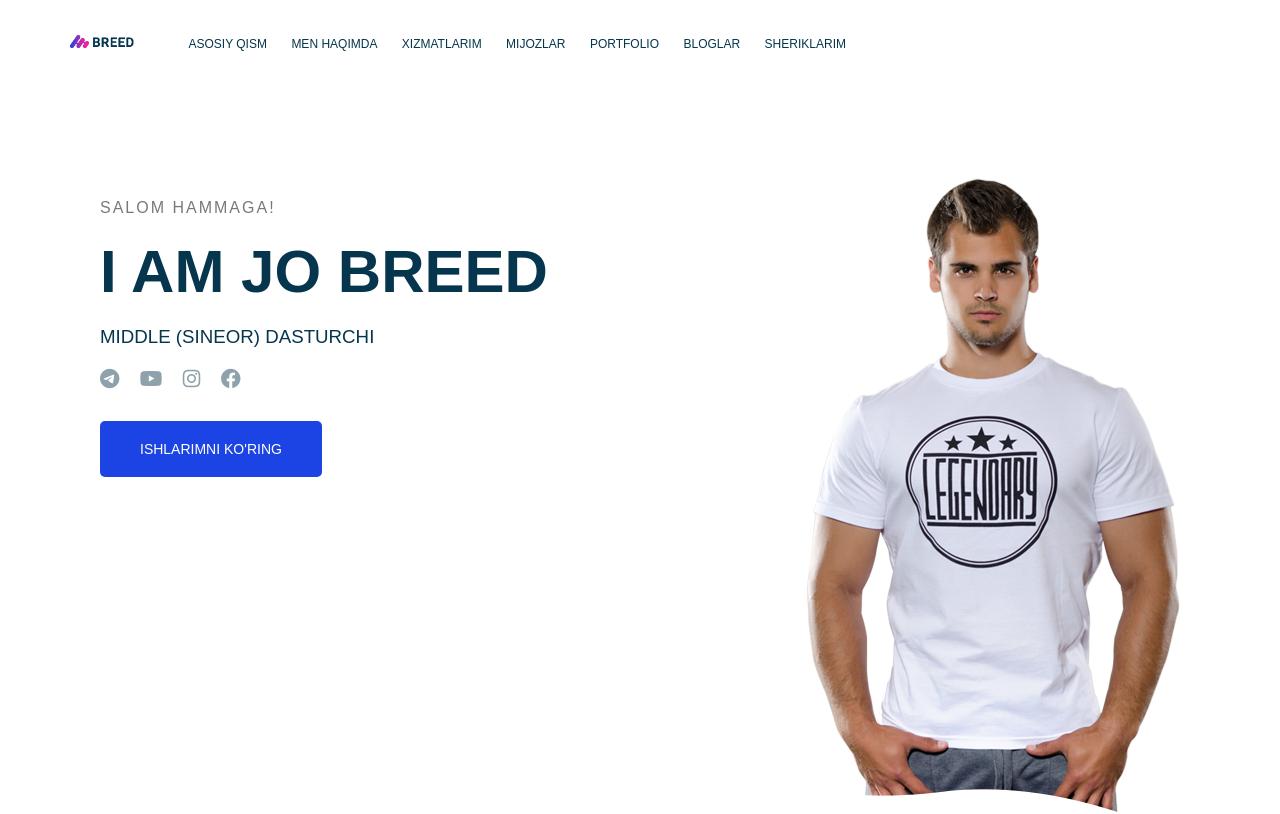
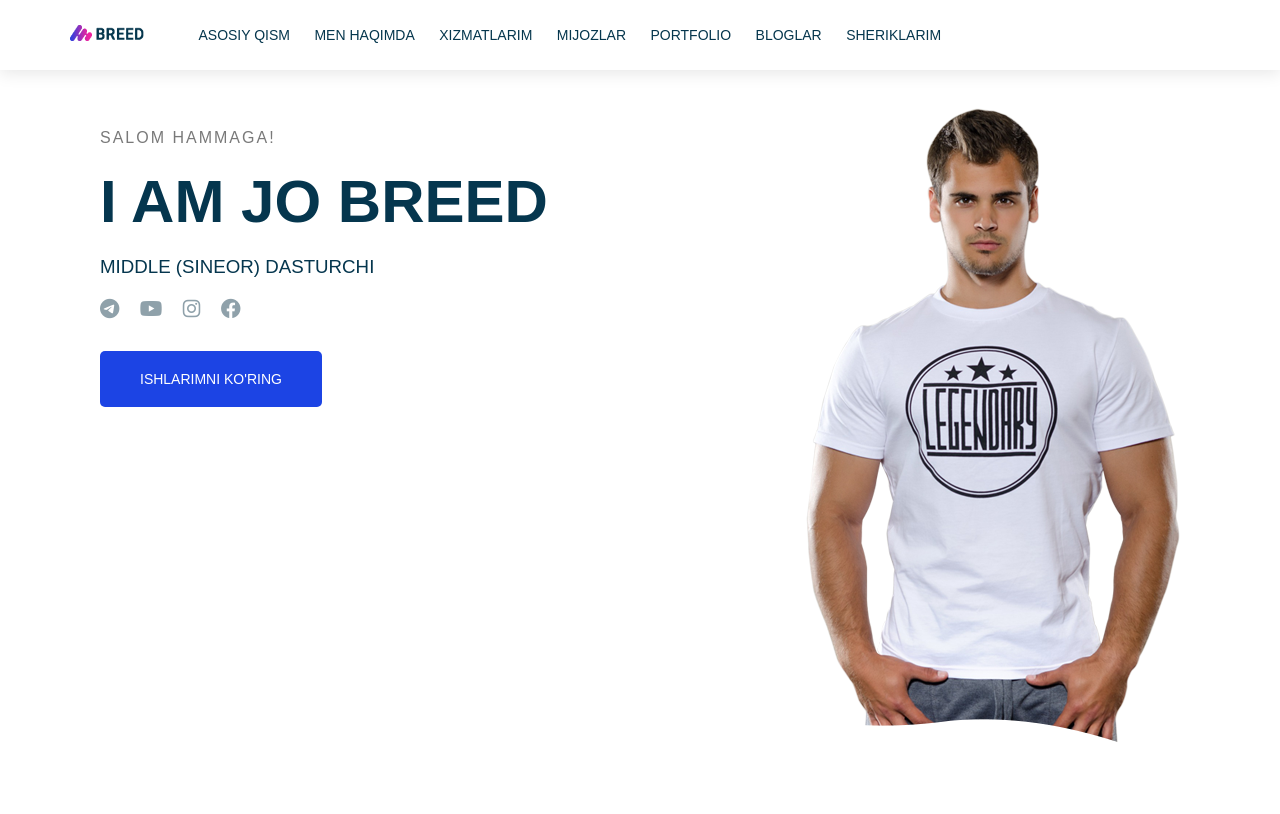
Before and after one commit to Raxmatilla97/Css_assoslari_bo-yicha_portfalio, a plain HTML site: page index.html in a window 1280 px wide. Shown: the top 814 px of the page. Drawn offline with Linux system fonts and the light colour scheme.

Commit message:
Yangilanish

```diff
--- a/css/styles.css
+++ b/css/styles.css
@@ -56,13 +56,22 @@ body {
 
 /* Main header styles */
 
+.main-header {
+    position: fixed;
+    top: 0;
+    left: 0;
+    width: 100%;
+    background-color: white;
+    box-shadow: 0px 3px 16px 0px rgb(0 0 0 / 10%);
+}
+
 .main-header__brand {
     display: inline-block;
     vertical-align: middle;
 }
 
 .main-header__brand img {
-    width: 64px;
+    width: 74px;
 }
 
 .main-navigation {
@@ -79,7 +88,7 @@ body {
     color: #05364d;
     text-decoration: none;
     text-transform: uppercase;
-    font-size: 12px;
+    font-size: 14px;
     font-weight: 500;
 }
 
--- a/index.html
+++ b/index.html
@@ -11,8 +11,9 @@
 <body>
 
     <!-- Header Qismi START -->
-    <div class="container">
-        <header class="main-header">
+
+    <header class="main-header">
+        <div class="container">
            <div class="main-header__brand">
                 <a href="#">
                     <img src="./images/logo.png" alt="logo">
@@ -43,8 +44,9 @@
                  </li>
                 </ul>
             </nav>
-        </header>
-    </div>
+        </div>
+    </header>
+
     <!-- Header Qismi END -->
 
     <!-- Main Qismi START -->
```
